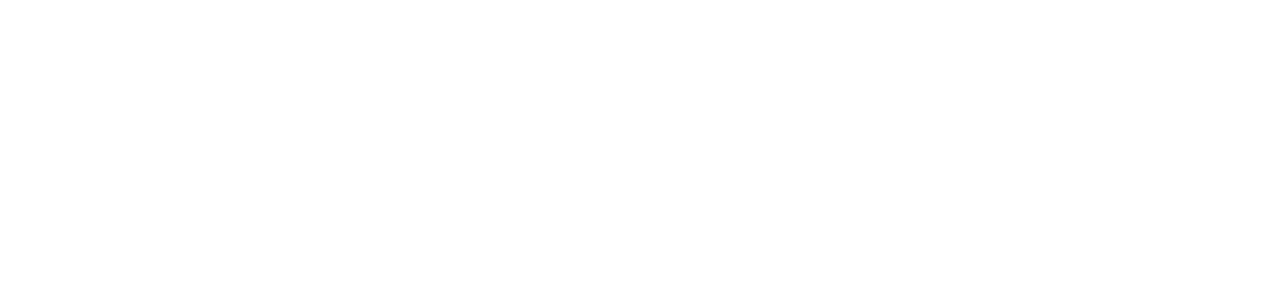
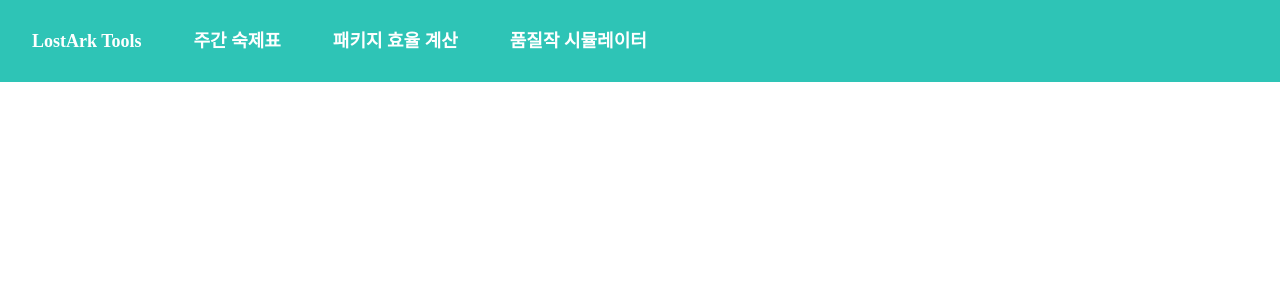
Before and after one commit to parby8605/loa-tools, a Next.js app: page / in a window 1280 px wide. Shown: the top 300 px of the page. Built offline with nearby package versions, Linux system fonts and the light colour scheme.

Commit message:
#1 design: Header UI 작업

```diff
--- /dev/null
+++ b/src/app/components/Header/Header.js
@@ -0,0 +1,25 @@
+import style from "@/app/components/Header/Header.module.css";
+import Link from "next/link";
+
+export default function Header() {
+  return (
+    <header>
+      <div className={style.Header}>
+        <div className={style.ButtonWrapper}>
+          <Link href={"/"}>
+            <button className={style.Button}>LostArk Tools</button>
+          </Link>
+          <Link href={"/schedule"}>
+            <button className={style.Button}>주간 숙제표</button>
+          </Link>
+          <Link href={"/package-efficiency"}>
+            <button className={style.Button}>패키지 효율 계산</button>
+          </Link>
+          <Link href={"/"}>
+            <button className={style.Button}>품질작 시뮬레이터</button>
+          </Link>
+        </div>
+      </div>
+    </header>
+  );
+}
--- /dev/null
+++ b/src/app/components/Header/Header.module.css
@@ -0,0 +1,29 @@
+.Header {
+  padding: 1rem 0 1rem 0;
+  background-color: #2ec4b6;
+}
+
+.ButtonWrapper {
+  display: flex;
+  height: 100%;
+  flex-grow: 1;
+  flex-direction: row;
+
+  padding-left: 1rem;
+  gap: 20px;
+  justify-content: flex-start;
+  align-items: center;
+}
+
+.Button {
+  padding: 1rem 1rem 1rem 1rem;
+  color: white;
+  font-size: 18px;
+  font-weight: 600;
+  border: 1px;
+  border-radius: 10px;
+}
+
+.Button:hover {
+  background-color: #24b0a2;
+}
--- a/src/app/layout.js
+++ b/src/app/layout.js
@@ -1,17 +1,25 @@
-import { Inter } from "next/font/google";
 import "./globals.css";
-
-const inter = Inter({ subsets: ["latin"] });
+import Header from "@/app/components/Header/Header";
 
 export const metadata = {
-  title: "Create Next App",
-  description: "Generated by create next app",
+  title: "LOA TOOLS",
+  description: "Parby PORTFOLIO",
 };
 
 export default function RootLayout({ children }) {
   return (
     <html lang="en">
-      <body className={inter.className}>{children}</body>
+      <head>
+        <meta charSet="UTF-8" />
+
+        <meta name="viewport" content="width=device-width, initial-scale=1" />
+        <title>LOA TOOLS</title>
+        <meta name="description" content="Web site created..." />
+      </head>
+      <body>
+        <Header />
+        <div id="root">{children}</div>
+      </body>
     </html>
   );
 }
```
